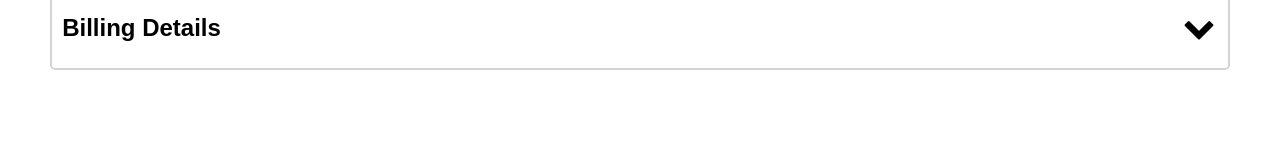
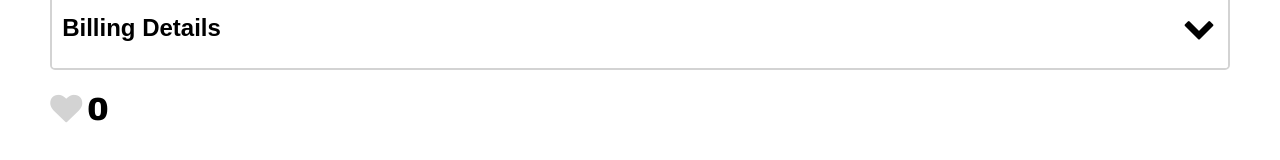
Before and after one commit to dawidgdanski/angular-training, an Angular app: page / in a window 1280 px wide. Shown: the part 148-308 px from the top of the page. Built offline with nearby package versions, Linux system fonts and the light colour scheme.

Commit message:
Add Like component

```diff
--- a/src/app/app.component.html
+++ b/src/app/app.component.html
@@ -4,3 +4,5 @@
 <zippy title="Billing Details">
   Billing Summary
 </zippy>
+
+<like-button></like-button>
--- /dev/null
+++ b/src/app/like/like.component.html
@@ -0,0 +1,4 @@
+<div>
+  <i [ngClass]="getIconClass()" class="fa fa-heart fa-2x" (click)="onLikeStateChanged(!isLiked)"></i>
+  <h1>{{text}}</h1>
+</div>
--- /dev/null
+++ b/src/app/like/like.component.less
@@ -0,0 +1,20 @@
+div {
+  display: inline-flex;
+
+  h1 {
+    margin-left: 5px;
+    font-family: "Arial Black", serif;
+  }
+
+  i {
+    align-self: center;
+
+    &.positive {
+      color: deeppink;
+    }
+
+    &.negative {
+      color: lightgray;
+    }
+  }
+}
--- /dev/null
+++ b/src/app/like/like.component.ts
@@ -0,0 +1,34 @@
+import {Component, OnInit} from '@angular/core';
+
+enum IconClass {
+  POSITIVE = 'positive',
+  NEGATIVE = 'negative'
+}
+
+@Component({
+  selector: 'like-button',
+  templateUrl: './like.component.html',
+  styleUrls: ['./like.component.less']
+})
+export class LikeComponent implements OnInit {
+
+  isLiked: boolean;
+
+  text: string;
+
+  constructor() {
+    this.onLikeStateChanged(false);
+  }
+
+  ngOnInit() {
+  }
+
+  getIconClass(): IconClass {
+    return this.isLiked ? IconClass.POSITIVE : IconClass.NEGATIVE;
+  }
+
+  onLikeStateChanged(isLiked: boolean) {
+    this.isLiked = isLiked;
+    this.text = isLiked ? '1' : '0';
+  }
+}
```
Also changed, not shown: src/app/app.module.ts (+9 -6 lines), 1 other file (tests, documents, lock files or other folders).
